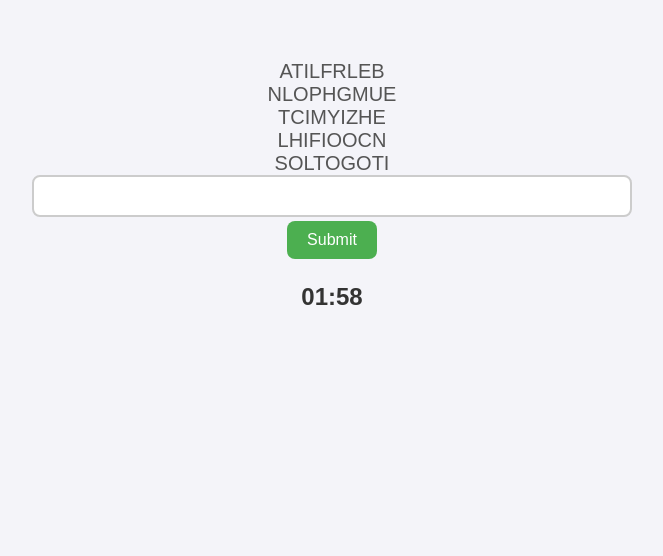
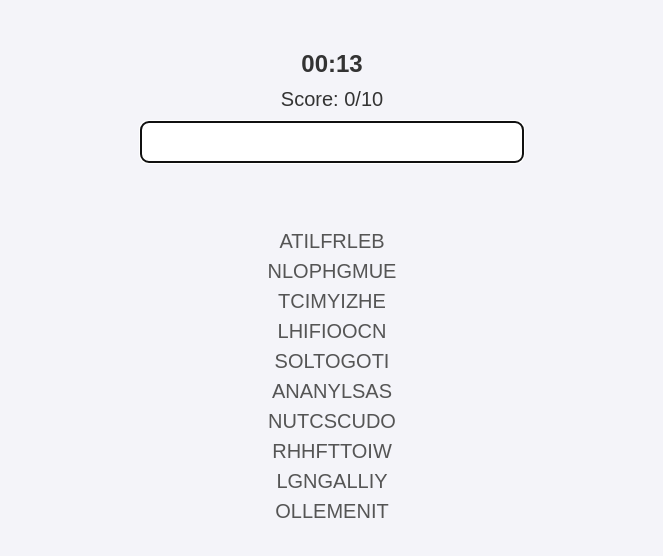
Before and after one commit to OhLookCake/wordwall, a plain HTML site: page index.html in a window 1280 px wide. Both pictures are taken after a click on the button "Start Game". Shown: the whole page, without its empty margins (308-971 px from the left). Drawn offline with Linux system fonts and the light colour scheme.

Commit message:
lots of visual improvements

```diff
--- a/index.html
+++ b/index.html
@@ -12,21 +12,29 @@
       <button onclick="startGame()">Start Game</button>
     </div>
     <div id="gameArea">
+      <div id="timer">--:--</div>
+      <div id="score">Score:</div>
+
+      <input type="text" id="inputText" oninput="this.value = this.value.toUpperCase()" />
+      <div id="lastWord">&nbsp;</div>
+
       <div id="wordList"></div>
-      <input type="text" id="inputText" oninput="this.value = this.value.toUpperCase()" />
-      <button onclick="hideWord()">Submit</button>
-      <div id="lastWord"></div>
-      <div id="timer">02:00</div>
-      <div id="score"></div>
+
+      <div id="results"></div>
+      <div id="solutions"></div>
     </div>
 
     <script src="words.js"></script>
     <script>
+      // Params
+      const numWordsToShow = 10;
+      const startingSeconds = 15;
+
       var today = new Date();
       var seed = today.getFullYear() * 10000 + (today.getMonth() + 1) * 100 + today.getDate();
       var words, jumbledWords;
       var timerInterval;
-      var totalSeconds = 120;
+      var totalSeconds = startingSeconds;
       var score = 0;
 
       function seededRandom(max, min = 0) {
@@ -44,12 +52,12 @@
 
       function startGame() {
         if (typeof wordList === "undefined" || wordList.length === 0) {
-          alert("Word list is loading, please try again in a few seconds.");
+          alert("Word list is loading, please try again in a few seconds. Or there's a problem and this is broken :(");
           return;
         }
         words = wordList.slice();
         shuffle(words);
-        words = words.slice(0, 5);
+        words = words.slice(0, numWordsToShow);
         jumbledWords = words.map((word) => {
           var shuffled = word.split("");
           shuffle(shuffled);
@@ -58,6 +66,9 @@
         document.getElementById("introScreen").style.display = "none";
         document.getElementById("gameArea").style.display = "block";
         document.getElementById("wordList").innerText = jumbledWords.join("\n");
+        document.getElementById("inputText").focus();
+        document.getElementById("score").innerText = `Score: ${score}/${numWordsToShow}`;
+
         startTimer();
       }
 
@@ -70,6 +81,7 @@
           document.getElementById("wordList").innerText = jumbledWords.join("\n");
           document.getElementById("lastWord").innerHTML = `<span class="found">${userInput}</span>`;
           score++;
+          document.getElementById("score").innerHTML = `Score: ${score}/${numWordsToShow}`;
           if (words.length === 0) {
             endGame();
           }
@@ -98,9 +110,9 @@
       function endGame() {
         clearInterval(timerInterval);
         document.getElementById("inputText").disabled = true;
-        document.getElementById("lastWord").innerHTML += `<p>Congratulations! Your score: ${score}</p>`;
+        document.getElementById("results").innerHTML += `<p>Score: ${score}</p>`;
         if (words.length > 0) {
-          document.getElementById("lastWord").innerHTML += `<p>Unsolved Words: ${words.join("\n")}</p>`;
+          document.getElementById("wordList").innerHTML = `${words.join("<br />")}`;
         }
       }
 
--- a/styles.css
+++ b/styles.css
@@ -42,7 +42,7 @@ input[type="text"] {
   font-size: 16px;
   border-radius: 8px;
   border: 2px solid #ccc;
-  width: calc(100% - 24px); /* Full width minus padding and border */
+  width: 60%;
 }
 
 .found {
@@ -59,21 +59,34 @@ input[type="text"] {
   font-size: 24px;
   font-weight: bold;
   color: #333;
-  margin-top: 20px;
+  margin: 10px;
 }
 
 #score {
   font-size: 20px;
   color: #333;
-  margin-top: 10px;
+  margin: 10px;
 }
 
-#lastWord,
-#wordList {
+#lastWord {
   margin-top: 20px;
   font-size: 20px;
   color: #555;
-  word-wrap: break-word;
+}
+
+#results {
+  margin-top: 20px;
+  font-size: 20px;
+  color: #555;
+}
+
+#wordList,
+#solutions {
+  margin-top: 20px;
+  font-size: 20px;
+  color: #555;
+  column-count: 1;
+  line-height: 1.5;
 }
 
 /* Responsive adjustments */
@@ -106,6 +119,7 @@ input[type="text"] {
   #timer,
   #score,
   #lastWord,
+  #results,
   #wordList {
     font-size: 16px;
   }
```
